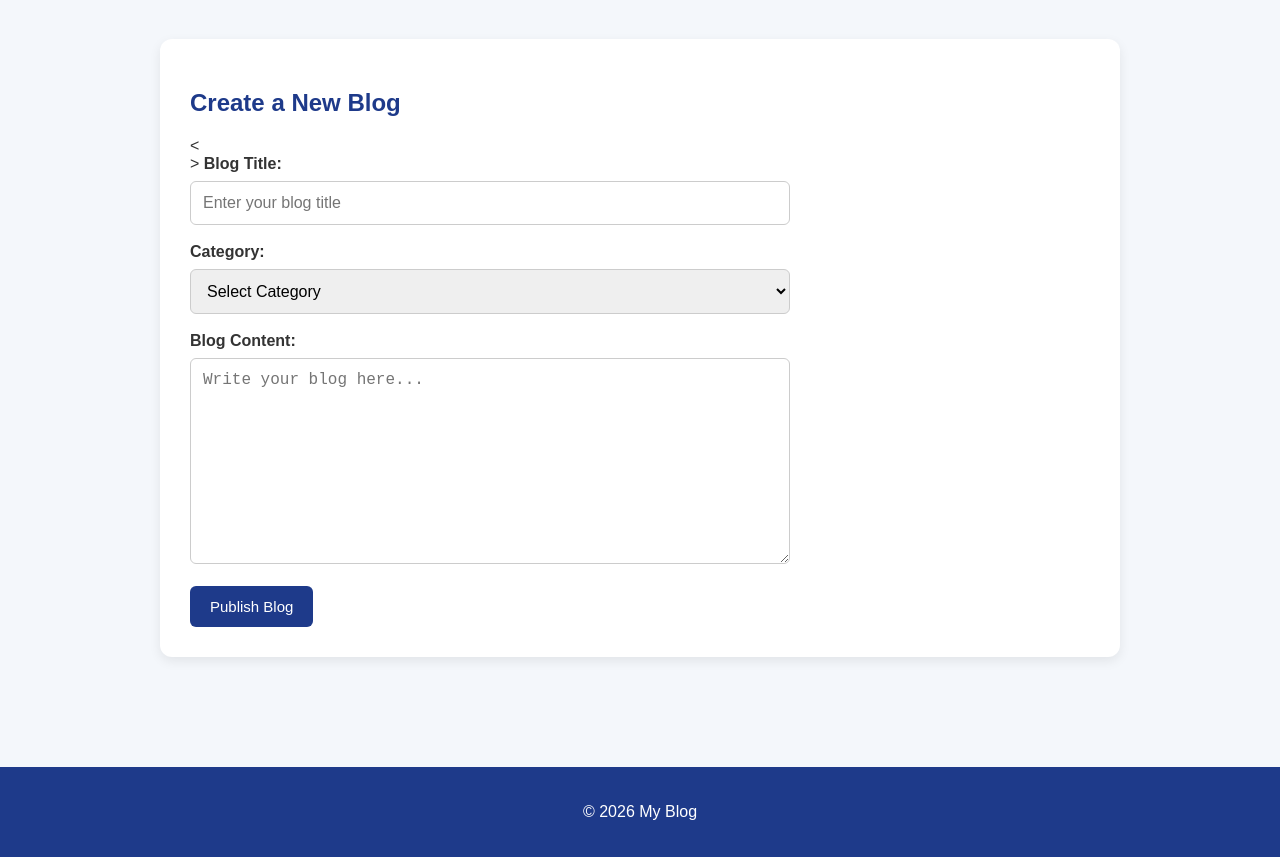
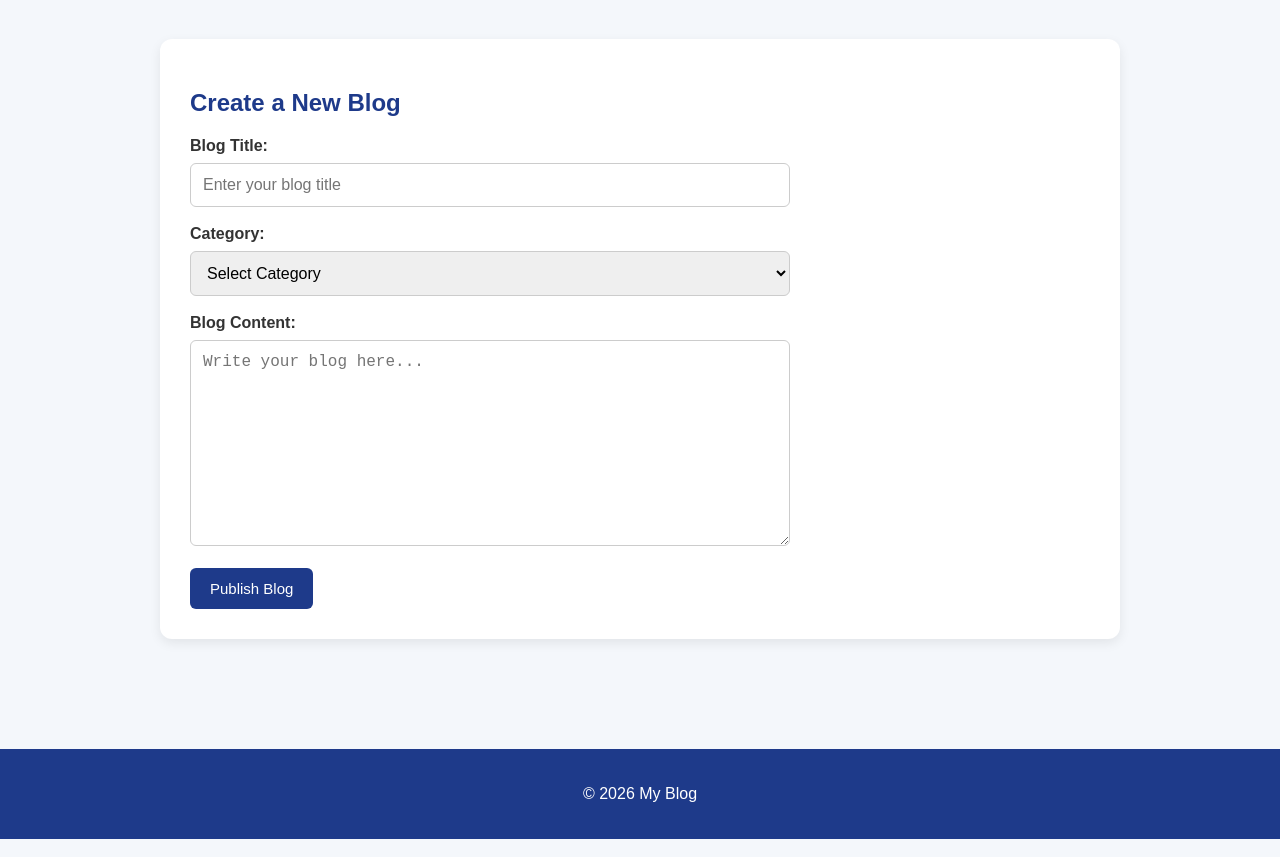
Before and after one commit to DeviSreeTech-0907/blog-application, a plain HTML site: page create-blog.html in a window 1280 px wide. Shown: the part 78-935 px from the top of the page. Drawn offline with Linux system fonts and the light colour scheme.

Commit message:
Fix HTML formatting in create-blog.html

```diff
--- a/create-blog.html
+++ b/create-blog.html
@@ -25,7 +25,7 @@
         <section>
             <h2>Create a New Blog</h2>
 
-            <<form id="blogForm">>
+            <form id="blogForm">
 
                 <label>Blog Title:</label>
                 <br>
```
